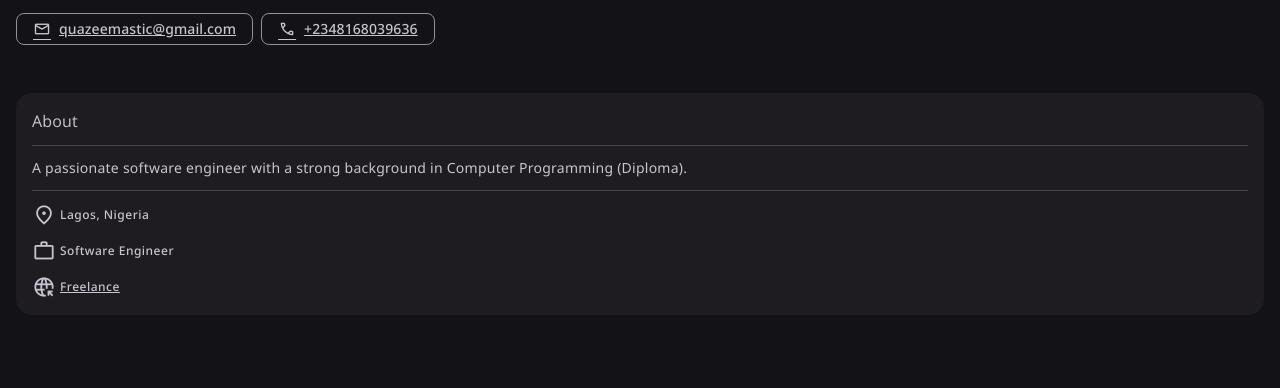
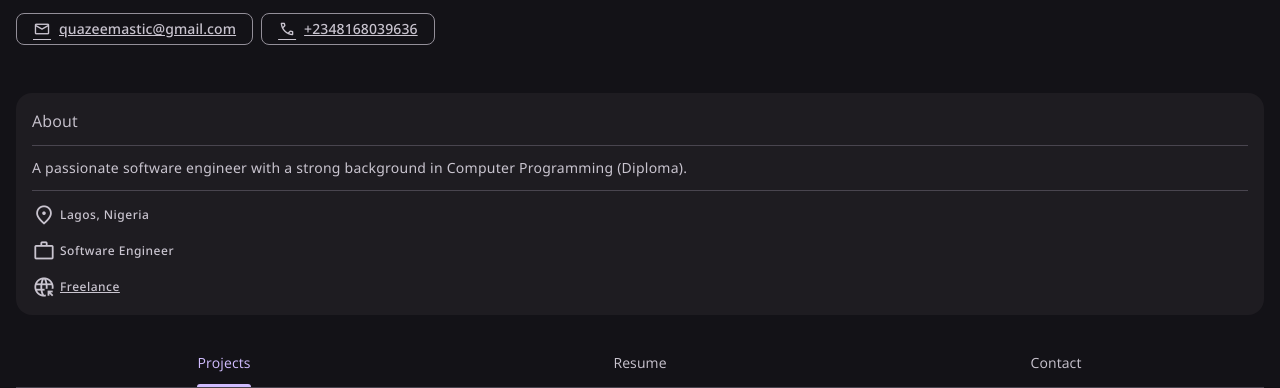
Before and after one commit to lawalstacks/my-js-portfolio, a plain HTML site: page index.html in a window 1280 px wide. Shown: the part 476-864 px from the top of the page. Before the commit the page ends 800 px from the top, so only its background shows below. Drawn offline with nearby package versions, Linux system fonts and the light colour scheme.

Commit message:
Add primary tabs

```diff
--- a/css/style.css
+++ b/css/style.css
@@ -381,7 +381,49 @@ body{
  * TAB
  */
 
+.primary-tabs{
+  background-color: var(--background);
+  margin-block-start: 24px;
+  margin-inline: 16px;
+  display: grid;
+  grid-template-columns: repeat(3,1fr);
+  justify-content: center;
+  border-block-end: 1px solid var(--outline-variant);
+}
 
+.tab-btn{
+  height: 48px;
+  width: 100%;
+  display: grid;
+  place-content: center;
+  background-color: var(--surface);
+  color: var(--on-surface-variant);
+  --state-layer-bg: var(--on-surface-variant);
+}
+.tab-btn.active {
+  color: var(--primary);
+  --state-layer-bg: var(--primary);
+}
+
+.tab-text{
+  position: relative;
+  height: 48px;
+  line-height: 48px;
+}
+
+.tab-text::after{
+  content: "";
+  position: absolute;
+  left: 0;
+  bottom: 0;
+  width: 100%;
+  height: 3px;
+  border-radius: 3px 3px 0 0;
+  background-color: var(--primary);
+  opacity: 0;
+}
+
+.tab-btn.active .tab-text::after{opacity: 1;}
 /**
  * CHIP
  */
--- a/index.html
+++ b/index.html
@@ -106,6 +106,29 @@
               </li>
         </ul>
       </div>
+
+      <div>
+
+        <div class="primary-tabs">
+
+           <button class="tab-btn active" data-tab-btn="project">
+            <span class="tab-text title-small">Projects</span>
+
+            <div class="state-layer"></div>
+           </button>
+           <button class="tab-btn " data-tab-btn="project">
+            <span class="tab-text title-small">Resume</span>
+
+            <div class="state-layer"></div>
+           </button>
+           <button class="tab-btn" data-tab-btn="project">
+            <span class="tab-text title-small">Contact</span>
+
+            <div class="state-layer"></div>
+           </button>
+
+        </div>
+      </div>
      </div>
   </article>
 </main>
```
